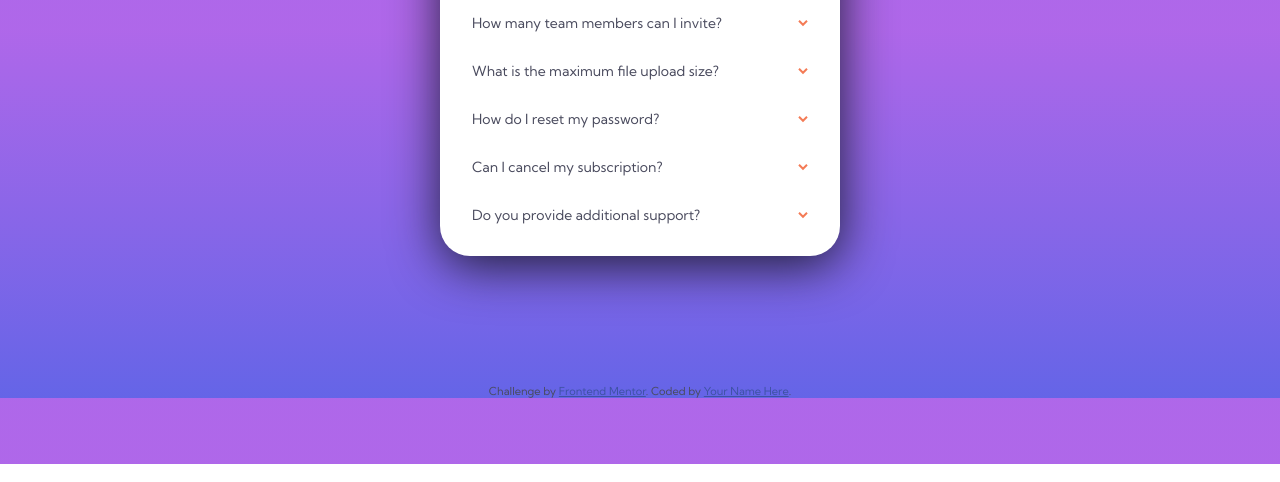
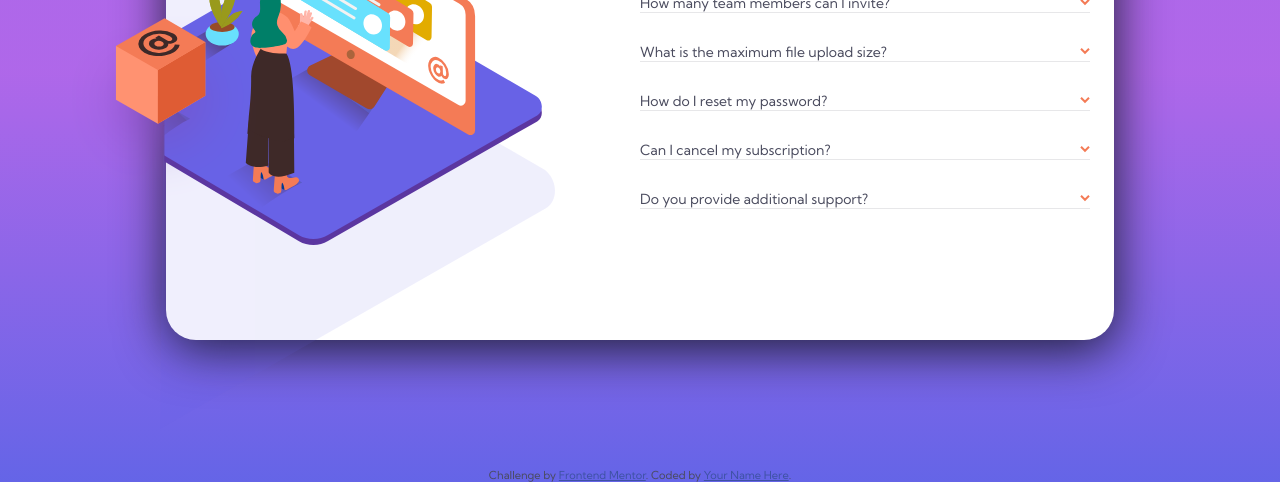
Before and after one commit to AlexdelCarmen/faq-component, a plain HTML site: page index.html in a window 1280 px wide. Shown: the part 336-818 px from the top of the page. Drawn offline with Linux system fonts and the light colour scheme.

Commit message:
Correct FAQ styles and clip images.

```diff
--- a/index.html
+++ b/index.html
@@ -51,6 +51,7 @@
       </div>
       <div class="faq-text-container">
         <h1>FAQ</h1>
+        <div class="faq-row">
           <button class="faq-question" data-code="1">
             How many team members can I invite?
             <img
@@ -59,11 +60,12 @@
               class="faq-arrow"
             />
           </button>
-
           <p class="faq-answer" id="1">
             You can invite up to 2 additional users on the Free plan. There is no
             limit on team members for the Premium plan.
           </p>
+        </div>
+        <div class="faq-row">
           <button class="faq-question" data-code="2">
             What is the maximum file upload size?
             <img
@@ -76,6 +78,8 @@
             No more than 2GB. All files in your account must fit your allotted
             storage space.
           </p>
+        </div>
+        <div class="faq-row">
           <button class="faq-question" data-code="3">
             How do I reset my password?
             <img
@@ -85,9 +89,11 @@
             />
           </button>
           <p class="faq-answer" id="3">
-          Click “Forgot password” from the login page or “Change password” from
-          your profile page. A reset link will be emailed to you.
+            Click “Forgot password” from the login page or “Change password”
+            from your profile page. A reset link will be emailed to you.
           </p>
+        </div>
+        <div class="faq-row">
           <button class="faq-question" data-code="4">
             Can I cancel my subscription?
             <img
@@ -100,6 +106,8 @@
             Yes! Send us a message and we'll process your request no questions
             asked.
           </p>
+        </div>
+        <div class="faq-row">
           <button class="faq-question" data-code="5">
             Do you provide additional support?
             <img
@@ -109,9 +117,10 @@
             />
           </button>
           <p class="faq-answer" id="5">
-          Chat and email support is available 24/7. Phone lines are open during
-          normal business hours.
+            Chat and email support is available 24/7. Phone lines are open
+            during normal business hours.
           </p>
+        </div>
       </div>
     </div>
 
@@ -122,5 +131,6 @@
       >. Coded by <a href="#">Your Name Here</a>.
     </div>
   </body>
+
   <script src="./script.js"></script>
 </html>
--- a/style.css
+++ b/style.css
@@ -1,4 +1,4 @@
-* {
+>>* {
   box-sizing: border-box;
 }
 
@@ -28,6 +28,7 @@ body {
   color: var(--color-1);
   font-family: var(--main-font);
   font-size: var(--para-size);
+  z-index: 9;
 }
 
 .cube,
@@ -38,11 +39,11 @@ body {
 
 .faq-container {
   background-color: var(--light-color);
-  width: 400px;
+  width: 300px;
   min-width: 300px;
   margin: 8rem auto;
   border-radius: 30px;
-  padding: 2rem;
+  padding: 1.5rem;
   box-shadow: 1px 10px 50px var(--accent-1);
 }
 
@@ -55,12 +56,12 @@ body {
 
 .faq-img-mobile,
 .img-shadow-mobile {
-  width: 300px;
+  width: 200px;
   position: absolute;
 }
 
 .faq-img-mobile {
-  top: -170px;
+  top: -125px;
 }
 
 .img-shadow-mobile {
@@ -71,12 +72,16 @@ h1 {
   text-align: center;
   margin-top: 120px;
   font-size: 32px;
+  color: var(--accent-1);
+  font-weight: var(--bold);
 }
+
 
 .faq-question {
   font-size: var(--para-size);
   font-family: var(--main-font);
   border: none;
+
   background-color: transparent;
   width: 100%;
   text-align: left;
@@ -93,9 +98,13 @@ h1 {
   color: var(--accent-2);
 }
 
+.faq-row {
+  border-bottom: solid 1px var(--divider-color);
+}
+
 .faq-answer {
   padding: 0 0 20px 0;
-  border-bottom: solid 1px var(--divider-color);
+
   font-weight: var(--bold);
   display: none;
 }
@@ -115,3 +124,57 @@ h1 {
 .visible {
   display: block !important;
 }
+
+@media (min-width: 900px) {
+  .faq-container {
+    display: flex;
+    align-items: center;
+    justify-content: space-between;
+    min-width: 900px;
+    min-height: 500px;
+  }
+
+  .img-shadow-mobile {
+    display: none;
+  }
+
+  .faq-img-mobile {
+    display: none;
+  }
+
+  .cube,
+  .faq-img-desktop,
+  .img-shadow-desktop {
+    display: unset;
+    position: absolute;
+  }
+
+  .faq-img-desktop {
+    top: -180px;
+    left: -120px;
+    z-index: 9;
+    clip-path: polygon(20% 0, 100% 0, 100% 100%, 20% 100%);
+  }
+
+  .cube {
+    z-index: 10;
+    top: -50px;
+    left: -125px;
+  }
+
+  .img-shadow-desktop {
+    top: -550px;
+    left: -600px;
+    z-index: 0;
+    clip-path: polygon(60% 0, 100% 0, 100% 100%, 59% 100%);
+  }
+
+  h1 {
+    margin-top: 0;
+    text-align: left;
+  }
+
+  .faq-text-container {
+    width: 50%;
+  }
+}
```
Lines whose indentation alone changed are shown as unchanged.
